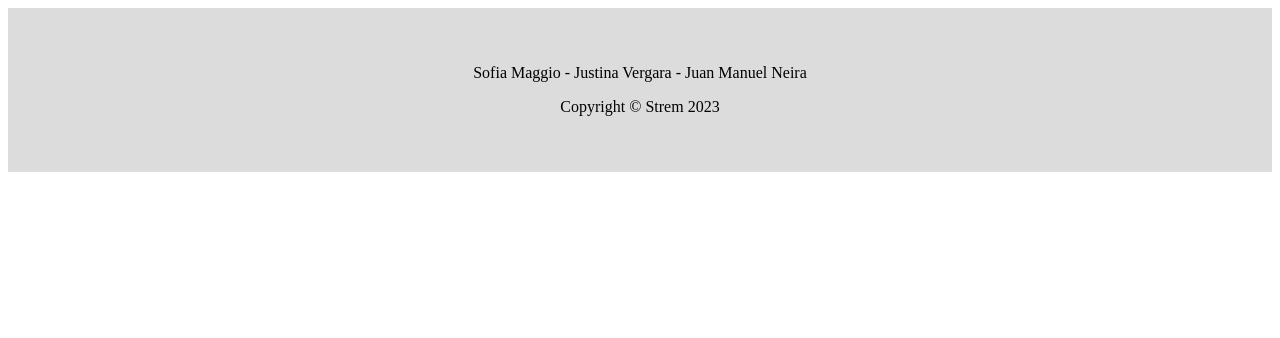
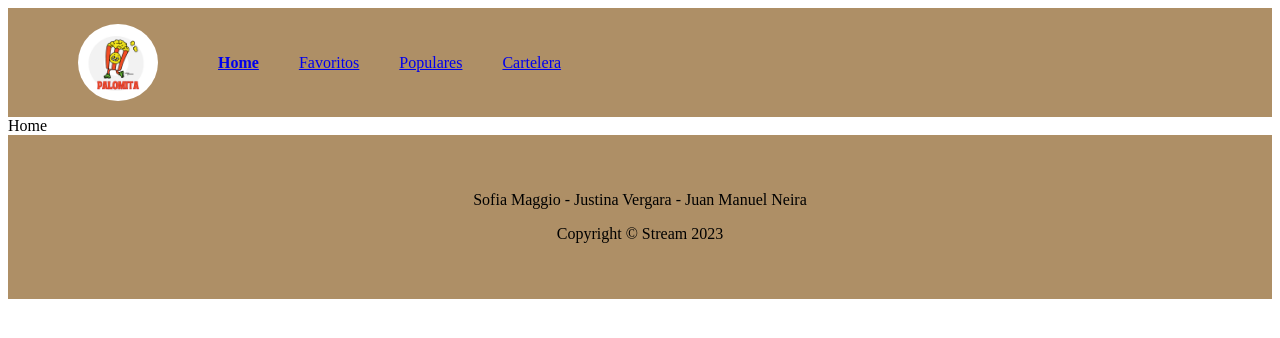
Before and after one commit to paulamaggio/proyecto, a React (Create React App) app: page / in a window 1280 px wide. Shown: the top 338 px of the page. Built offline with nearby package versions, Linux system fonts and the light colour scheme.

Commit message:
rutas y screens etc!

```diff
--- a/src/App.js
+++ b/src/App.js
@@ -1,8 +1,27 @@
+import { Switch, Route } from 'react-router-dom';
 import Footer from "./components/Footer/Footer"
+import Header from "./components/Header/Header";
+import Home from './screens/Home';
+import Favoritos from './screens/Favoritos';
+import Populares from './screens/Populares';
+import Cartelera from './screens/Cartelera';
+import NotFound from './screens/NotFound';
+
 
 function App() {
   return (
     <div>
+      <Header/>
+
+      <Switch>
+        <Route path={'/'} exact={true} component={Home} />
+        <Route path={'/favoritos'} component={Favoritos} />
+        <Route path={'/populares'} component={Populares} />
+        <Route path={'/cartelera'} component={Cartelera} />
+        {/* ruta parametrizada para los detalles */}
+        <Route component={NotFound}/>
+      </Switch>
+
       <Footer/>
     </div>
   );
--- a/src/components/Footer/Footer.js
+++ b/src/components/Footer/Footer.js
@@ -3,7 +3,7 @@ function Footer(){
     return(
     <footer>
         <p>Sofia Maggio - Justina Vergara - Juan Manuel Neira</p>
-        <p>Copyright © Strem 2023</p>
+        <p>Copyright © Stream 2023</p>
     </footer>
     )
 }
--- a/src/components/Footer/styles.css
+++ b/src/components/Footer/styles.css
@@ -1,5 +1,5 @@
 footer {
-    background-color: gainsboro;
+    background-color: rgb(174, 143, 102);
     text-align: center;
     padding: 40px 0;
     color: black;
--- a/src/components/Header/Header.js
+++ b/src/components/Header/Header.js
@@ -0,0 +1,30 @@
+import React from 'react'
+import {Link} from 'react-router-dom'
+import './styles.css'
+
+let navegacion = [
+    { nombre:'Home', ruta:'/', },
+    { nombre:'Favoritos', ruta:'/favoritos', },
+    { nombre:'Populares', ruta:'/populares', },
+    { nombre:'Cartelera', ruta:'/cartelera', },
+]
+
+export default function Header() {
+  return (
+    <nav>
+        <ul className="logo">
+            <img src="./img/logo.png" alt="" />
+        </ul>
+
+        <ul className="main-nav">
+            {
+                navegacion.map((elem) => <li>
+                    <Link to={elem.ruta}>
+                        {elem.nombre}
+                    </Link>
+                </li>)
+            }
+        </ul>
+    </nav>
+  )
+}
--- a/src/components/Header/styles.css
+++ b/src/components/Header/styles.css
@@ -0,0 +1,45 @@
+/* Navigation */
+nav{
+    display: flex;
+    flex-direction: row;
+    flex-wrap: wrap;
+    justify-content: flex-start;
+    padding: 0 20px;
+    background-color: rgb(174, 143, 102);
+    color: #fff
+}
+
+nav ul {
+    display: flex;
+    flex-direction: row;
+    flex-wrap: wrap;
+    align-items: center;
+}
+
+.main-nav li,
+.logo li {
+    margin: 0 20px;
+    display: flex;
+    flex-wrap: wrap;
+    flex-direction: row;
+    align-items: center;
+}
+
+.main-nav li:first-child {
+    font-weight: bold;
+}
+
+.logo img {
+    width: 80px;
+    border-radius: 90%;
+    margin-left: 10px;
+}
+
+h1,h2 {
+    font-weight: 400;
+}
+
+h1,
+main {
+    padding: 0 30px;
+}
--- /dev/null
+++ b/src/screens/Cartelera/index.js
@@ -0,0 +1,11 @@
+import React, { Component } from 'react'
+
+export default class index extends Component {
+  render() {
+    return (
+      <div>
+        Cartelera
+      </div>
+    )
+  }
+}
--- /dev/null
+++ b/src/screens/Favoritos/index.js
@@ -0,0 +1,11 @@
+import React, { Component } from 'react'
+
+export default class index extends Component {
+  render() {
+    return (
+      <div>
+        Favoritos
+      </div>
+    )
+  }
+}
--- /dev/null
+++ b/src/screens/Home/index.js
@@ -0,0 +1,11 @@
+import React, { Component } from 'react'
+
+export default class index extends Component {
+  render() {
+    return (
+      <div>
+        Home
+      </div>
+    )
+  }
+}
--- /dev/null
+++ b/src/screens/NotFound/index.js
@@ -0,0 +1,11 @@
+import React, { Component } from 'react'
+
+export default class index extends Component {
+  render() {
+    return (
+      <div>
+
+      </div>
+    )
+  }
+}
--- /dev/null
+++ b/src/screens/Populares/index.js
@@ -0,0 +1,11 @@
+import React, { Component } from 'react'
+
+export default class index extends Component {
+  render() {
+    return (
+      <div>
+        Populares
+      </div>
+    )
+  }
+}
```
Also changed, not shown: src/utils/constants.js (added, +7 -0 lines), public/img/logo.png.
